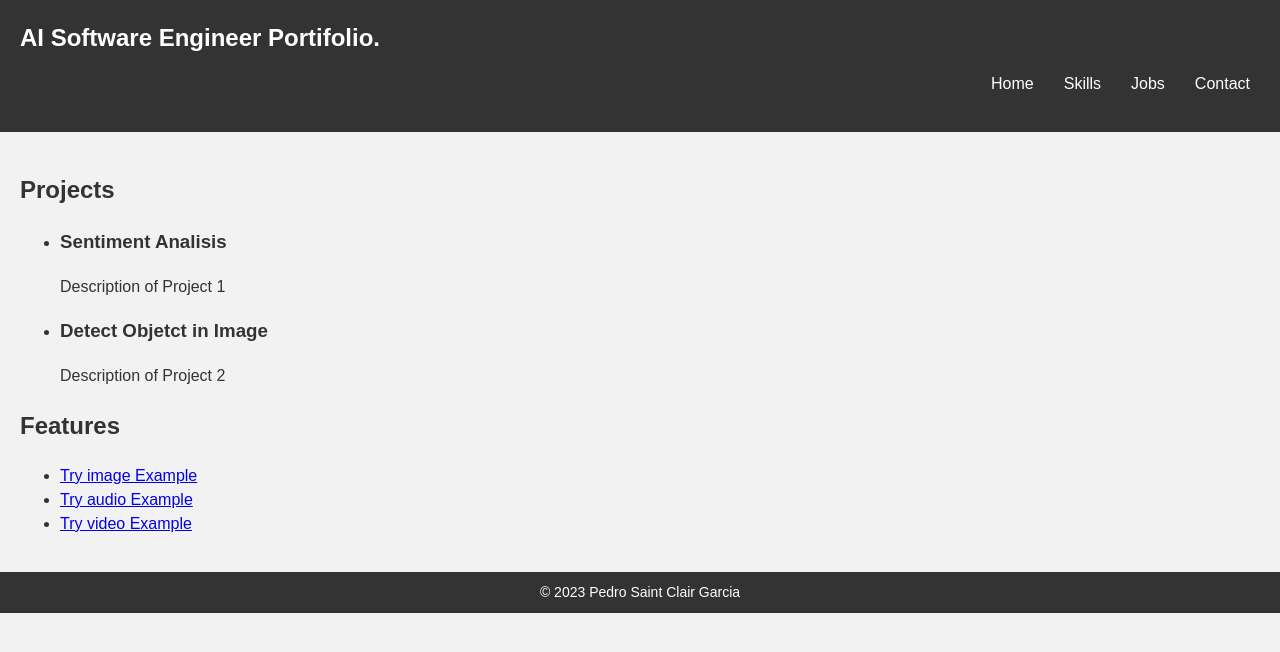
After one commit to pedrosrk/Portifolio, a Flask app: page /jobs in a window 1280 px wide. The commit adds this page. Shown: the top 652 px of the page. Run offline with Flask 3, Linux system fonts and the light colour scheme.

Commit message:
Portifolio 1.01

```diff
--- a/__init__.py
+++ b/__init__.py
@@ -4,26 +4,21 @@ app = Flask(__name__)
 
 @app.route("/")
 def hello():
-    return render_template('variable_example.html')
+    return render_template('home.html')
 
-@app.route("/default")
-def default():
-	return render_template("layout.html")
+@app.route("/skills")
+def for_loop():
+	list_of_courses = ['Python', 'JavaScript', 'HTML', 'CSS', 'Jira', 'SCRUM', 'Git', 'GitHub', 'SQL']
+	return render_template("for_example.html", courses=list_of_courses)
 
-@app.route("/var")
-def var():
-	user = "Geeksforgeeks"
-	return render_template("variable_example.html", name=user)
+@app.route("/jobs")
+def features():
+    return render_template('jobs.html')
 
 @app.route("/ifelse")
 def ifelse():
-	user = "Pedrim"
+	user = "Pedrim" # Variable example
 	return render_template("if_example.html", name=user)
-
-@app.route("/for_loop")
-def for_loop():
-	list_of_courses = ['Java', 'Python', 'C++', 'MATLAB']
-	return render_template("for_example.html", courses=list_of_courses)
 
 @app.route("/choice/<pick>")
 def choice(pick):
--- a/templates/audio.html
+++ b/templates/audio.html
@@ -5,7 +5,7 @@
 
     <audio controls>
     <source src="/static/audio.mp3" />
-    </audio>
+    </audio><br>
 
     <script src="/static/serve.js" charset="utf-8"></script>
 {% endblock %}
--- a/templates/for_example.html
+++ b/templates/for_example.html
@@ -1,8 +1,9 @@
 {% extends "layout.html" %}
 
 {% block content %}
-	<h2> Geeksforgeeks Available Course </h2>
+	<h2> Artificial Intelligence Software Engineer </h2>
 	{% for course in courses%}
 	<h4> {{course}} </h4>
 	{% endfor %}
+
 {% endblock %}
--- a/templates/image.html
+++ b/templates/image.html
@@ -3,7 +3,7 @@
 {% block content %}
 <h1>{{message}}</h1>
 
-<img src="/static/agilim.PNG" alt="Agilim image" width="20%" height="auto" />
+<img src="/static/agilim.PNG" alt="Agilim image" width="20%" height="auto" /><br>
 
 <script src="/static/serve.js" charset="utf-8"></script>
 {% endblock %}
--- /dev/null
+++ b/templates/jobs.html
@@ -0,0 +1,25 @@
+{% extends "layout.html" %}
+
+{% block content %}
+	<section id="projects">
+		<h2>Projects</h2>
+		<ul>
+		<li>
+			<h3>Sentiment Analisis</h3>
+			<p>Description of Project 1</p>
+		</li>
+		<li>
+			<h3>Detect Objetct in Image</h3>
+			<p>Description of Project 2</p>
+		</li>
+		<!-- Add more projects as needed -->
+		</ul>
+	</section>
+
+    <h2>Features</h2>
+    <ul>
+        <li><a href="/image"> Try image Example </a></li>
+        <li><a href="/audio"> Try audio Example </a></li>
+        <li><a href="/video"> Try video Example </a></li>
+    </ul>
+{% endblock %}
--- a/templates/layout.html
+++ b/templates/layout.html
@@ -8,13 +8,13 @@
 </head>
 	<body>
 		<header>
-			<h1>AI Software Engineer Portifólio.</h1>
+			<h1>AI Software Engineer Portifolio.</h1>
 			<nav>
 				<ul>
-				  <li><a href="/var"> About </a></li>
-				  <li><a href="#skills">Skills</a></li>
-				  <li><a href="#projects">Projects</a></li>
-				  <li><a href="#contact">Contact</a></li>
+				  <li><a href="/">Home</a></li>
+				  <li><a href="/skills">Skills</a></li>
+				  <li><a href="/jobs">Jobs</a></li>
+				  <li><a href="/">Contact</a></li>
 				</ul>
 			  </nav>
 		</header>
--- a/templates/video.html
+++ b/templates/video.html
@@ -5,7 +5,7 @@
 
     <video width="320" height="240" controls>
       <source src="/static/ocean_video.mp4" type="video/mp4" />
-    </video>
+    </video><br>
 
     <script src="/static/serve.js" charset="utf-8"></script>
 {% endblock %}
```
Also changed, not shown: templates/home.html (added, +15 -0 lines), templates/index.html (deleted, +0 -15 lines), templates/skills.html (renamed from templates/variable_example.html, +0 -10 lines).
